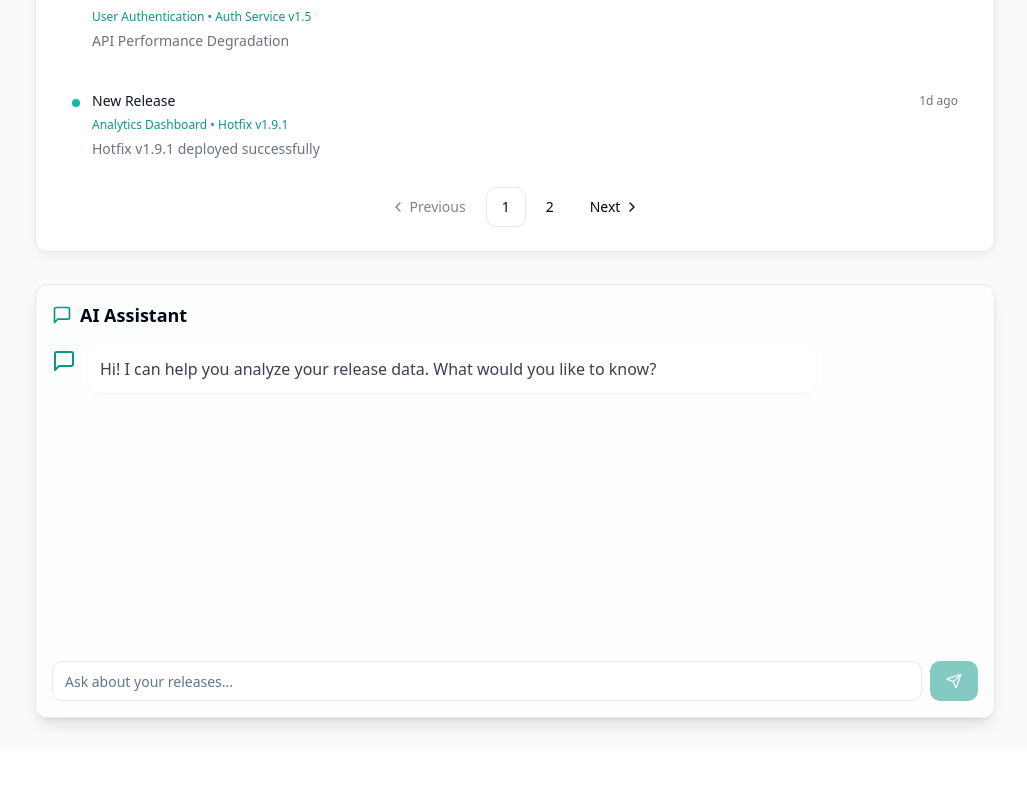
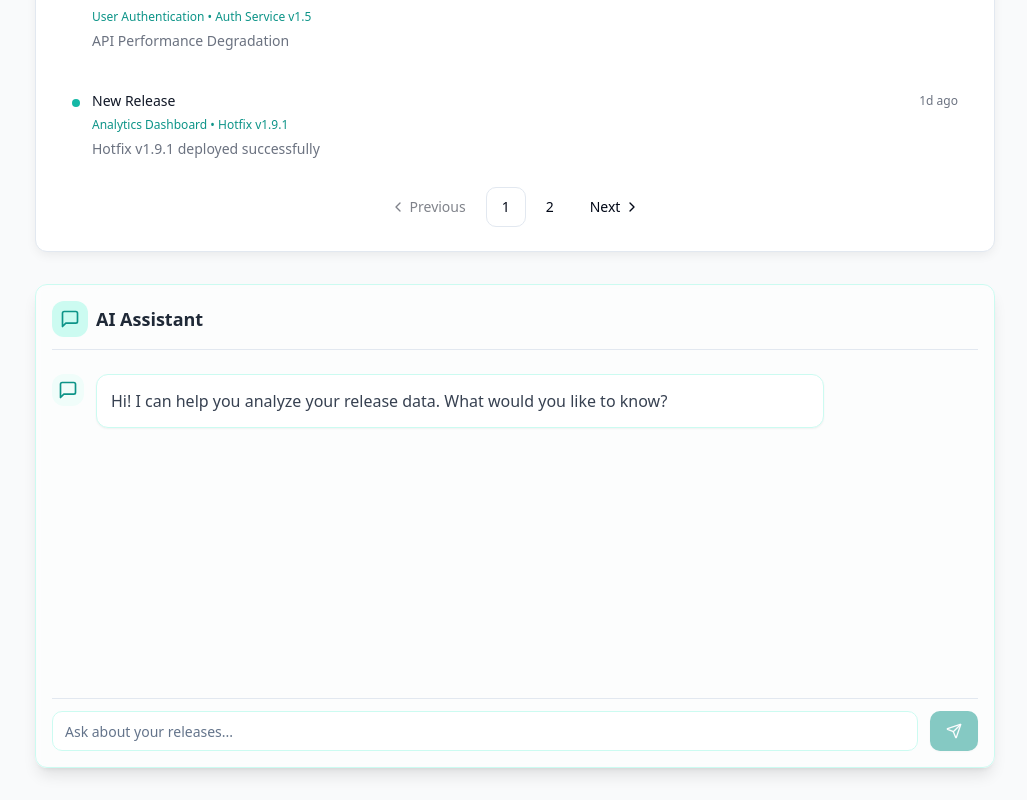
Before and after one commit to jczapovics/esw-releases, a React (Vite) app: page / in a window 1280 px wide. Shown: the part 1528-2328 px from the top of the page, without its empty margins (253-1280 px from the left). Before the commit the page ends 2278 px from the top, so only its background shows below. Built offline with nearby package versions, Linux system fonts and the light colour scheme.

Commit message:
Refactor chatbot design
Update chatbot styling for a more modern look.

```diff
--- a/src/components/ChatbotPanel.tsx
+++ b/src/components/ChatbotPanel.tsx
@@ -37,59 +37,66 @@ export function ChatbotPanel() {
   };
 
   return (
-    <Card className="mt-8 p-4 shadow-lg bg-white/50 backdrop-blur-sm">
-      <div className="flex items-center gap-2 mb-4">
+    <Card className="mt-8 p-4 shadow-lg bg-white/50 backdrop-blur-sm border-brand-100">
+      <div className="flex items-center gap-2 mb-6 pb-3 border-b">
+        <div className="bg-brand-100 p-2 rounded-lg">
           <MessageSquare className="h-5 w-5 text-brand-600" />
-        <h2 className="text-lg font-semibold">AI Assistant</h2>
+        </div>
+        <h2 className="text-lg font-semibold text-gray-800">AI Assistant</h2>
       </div>
 
-      <ScrollArea className="h-[300px] pr-4 mb-4">
-        <div className="space-y-4">
+      <ScrollArea className="h-[300px] pr-4 mb-6">
+        <div className="space-y-6">
           {messages.map((message, index) => (
             <div
               key={index}
               className={`flex ${
                 message.role === "assistant" ? "justify-start" : "justify-end"
-              } gap-3`}
+              } gap-3 animate-fadeIn`}
             >
               {message.role === "assistant" && (
-                <MessageSquare className="w-6 h-6 mt-1 text-brand-600 shrink-0" />
+                <div className="bg-brand-50 p-1.5 rounded-lg h-fit">
+                  <MessageSquare className="w-5 h-5 text-brand-600 shrink-0" />
+                </div>
               )}
-              <div className={`flex-1 max-w-[80%] space-y-2 ${
+              <div className={`flex-1 max-w-[80%] ${
                 message.role === "user" ? "ml-auto" : ""
               }`}>
-                <div className={`rounded-lg p-3 shadow-sm ${
+                <div className={`rounded-xl p-3.5 shadow-sm ${
                   message.role === "assistant"
-                    ? "bg-white text-gray-700"
-                    : "bg-brand-600 text-white ml-auto"
+                    ? "bg-white text-gray-700 border border-brand-100"
+                    : "bg-gradient-to-br from-brand-600 to-brand-700 text-white"
                 }`}>
                   {message.content}
                 </div>
               </div>
               {message.role === "user" && (
-                <User className="w-6 h-6 mt-1 text-gray-600 shrink-0" />
+                <div className="bg-gray-100 p-1.5 rounded-lg h-fit">
+                  <User className="w-5 h-5 text-gray-600 shrink-0" />
+                </div>
               )}
             </div>
           ))}
         </div>
       </ScrollArea>
 
-      <form onSubmit={handleSubmit} className="flex gap-2">
+      <div className="pt-3 border-t">
+        <form onSubmit={handleSubmit} className="flex gap-3">
           <Input
             value={input}
             onChange={(e) => setInput(e.target.value)}
             placeholder="Ask about your releases..."
-          className="flex-1"
-          disabled={isLoading}
+            className="flex-1 bg-white/80 border-brand-100 focus-visible:ring-brand-200"
           />
           <Button
             type="submit"
             disabled={isLoading || !input.trim()}
-          className="bg-brand-600 hover:bg-brand-700"
+            className="bg-brand-600 hover:bg-brand-700 shadow-sm"
           >
             <Send className="h-4 w-4" />
           </Button>
         </form>
+      </div>
     </Card>
   );
 }
```
Lines whose indentation alone changed are shown as unchanged.
